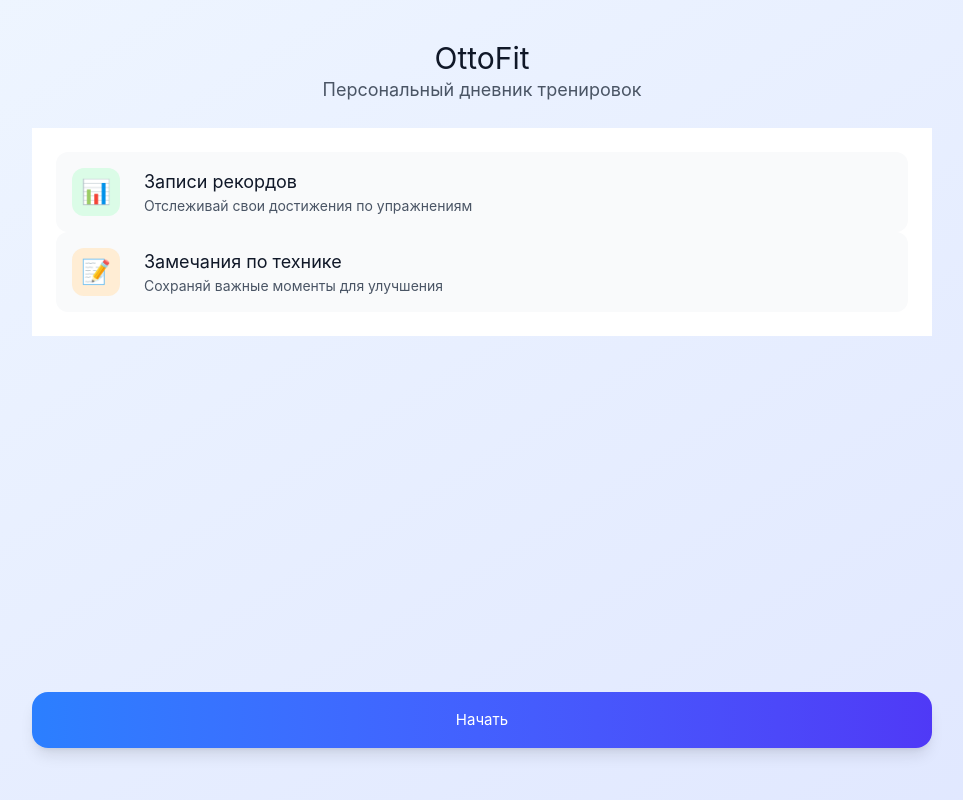
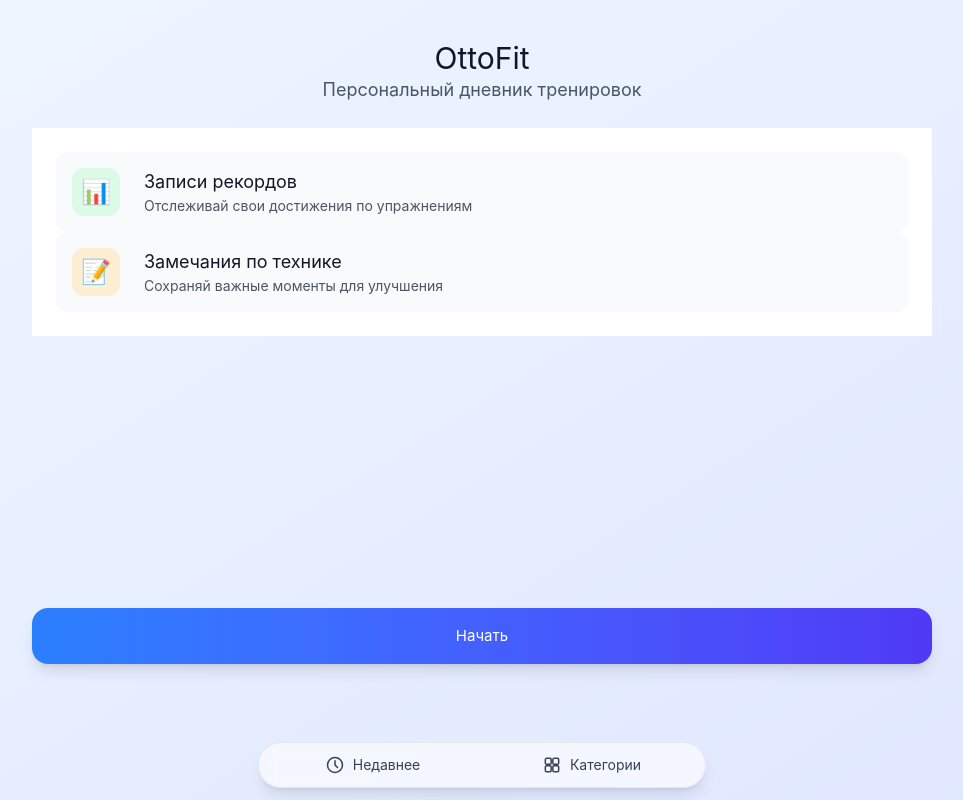
Before and after one commit to Vitokz/otto-fit, a Vue app: page /welcome in a window 1280 px wide. Shown: the whole page, without its empty margins (158-1121 px from the left). Built offline with nearby package versions, Linux system fonts and the light colour scheme; no server answers; the database is empty.

Commit message:
add router

```diff
--- a/src/App.vue
+++ b/src/App.vue
@@ -1,5 +1,5 @@
 <script setup lang="ts">
-import { RouterView, useRouter } from 'vue-router'
+import { RouterView, useRouter, useRoute, RouterLink } from 'vue-router'
 import { useTelegram } from '@/composables/useTelegram'
 import { useAuthStore } from '@/stores/auth'
 import { computed, watchEffect, onMounted } from 'vue'
@@ -7,6 +7,7 @@ import { computed, watchEffect, onMounted } from 'vue'
 const { isReady, user, webApp } = useTelegram()
 const authStore = useAuthStore()
 const router = useRouter()
+const route = useRoute()
 
 // Инициализируем авторизацию когда приложение готово
 onMounted(async () => {
@@ -58,6 +59,51 @@ watchEffect(() => {
       <main class="main-content">
         <RouterView />
       </main>
+
+      <!-- Global Bottom Navigation -->
+      <nav
+        role="navigation"
+        aria-label="Главная навигация"
+        class="fixed bottom-0 left-0 right-0 z-50 bg-transparent"
+      >
+        <div class="flex justify-center px-4 pt-2 pb-[calc(env(safe-area-inset-bottom)+12px)]">
+          <div class="w-full max-w-md rounded-full border border-gray-200 bg-white/80 shadow-lg backdrop-blur supports-[backdrop-filter]:bg-white/60 p-1">
+            <div class="flex">
+              <RouterLink
+                :to="{ name: 'recent' }"
+                class="flex-1 inline-flex items-center justify-center gap-2 rounded-full py-2 text-sm font-medium transition-colors focus:outline-none focus-visible:ring-2 focus-visible:ring-blue-500"
+                :class="route.name === 'recent' ? 'bg-blue-600 text-white shadow' : 'text-gray-700 hover:bg-gray-100'"
+                aria-label="Недавнее"
+                :aria-current="route.name === 'recent' ? 'page' : undefined"
+                tabindex="0"
+              >
+                <svg xmlns="http://www.w3.org/2000/svg" viewBox="0 0 24 24" fill="none" stroke="currentColor" stroke-width="1.8" stroke-linecap="round" stroke-linejoin="round" class="h-5 w-5">
+                  <circle cx="12" cy="12" r="9" />
+                  <path d="M12 7v5l3 3" />
+                </svg>
+                <span>Недавнее</span>
+              </RouterLink>
+
+              <RouterLink
+                :to="{ name: 'categories' }"
+                class="flex-1 inline-flex items-center justify-center gap-2 rounded-full py-2 text-sm font-medium transition-colors focus:outline-none focus-visible:ring-2 focus-visible:ring-blue-500"
+                :class="route.name === 'categories' ? 'bg-blue-600 text-white shadow' : 'text-gray-700 hover:bg-gray-100'"
+                aria-label="Категории"
+                :aria-current="route.name === 'categories' ? 'page' : undefined"
+                tabindex="0"
+              >
+                <svg xmlns="http://www.w3.org/2000/svg" viewBox="0 0 24 24" fill="none" stroke="currentColor" stroke-width="1.8" stroke-linecap="round" stroke-linejoin="round" class="h-5 w-5">
+                  <rect x="4" y="4" width="7" height="7" rx="1.5" />
+                  <rect x="13" y="4" width="7" height="7" rx="1.5" />
+                  <rect x="4" y="13" width="7" height="7" rx="1.5" />
+                  <rect x="13" y="13" width="7" height="7" rx="1.5" />
+                </svg>
+                <span>Категории</span>
+              </RouterLink>
+            </div>
+          </div>
+        </div>
+      </nav>
     </div>
   </div>
 </template>
@@ -139,6 +185,8 @@ watchEffect(() => {
 .main-content {
   flex: 1;
   padding: 1rem;
+  /* Leave space for the global bottom nav */
+  padding-bottom: calc(1rem + var(--bottom-nav-height, 0px));
 }
 
 /* Telegram-specific responsive adjustments */
--- a/src/assets/main.css
+++ b/src/assets/main.css
@@ -14,6 +14,8 @@
   --tg-button-color: #2481cc;
   --tg-button-text-color: #ffffff;
   --tg-secondary-bg-color: #f1f1f1;
+  /* Bottom navigation height for global layout spacing */
+  --bottom-nav-height: 84px;
 
   /* Safe area insets for Telegram Mini App */
   --tg-safe-area-inset-top: max(env(safe-area-inset-top), 20px);
@@ -156,7 +158,7 @@ button, [role="button"] {
   right: 0;
   bottom: 0;
   padding-top: var(--tg-safe-area-inset-top);
-  padding-bottom: var(--tg-safe-area-inset-bottom);
+  padding-bottom: calc(var(--tg-safe-area-inset-bottom) + var(--bottom-nav-height, 0px));
   padding-left: var(--tg-safe-area-inset-left);
   padding-right: var(--tg-safe-area-inset-right);
 }
--- a/src/views/HomeView.vue
+++ b/src/views/HomeView.vue
@@ -39,54 +39,7 @@ const isCategories = computed(() => route.name === 'categories')
 
     <!-- Основной контент и нижняя навигация для заполненного профиля -->
     <div v-else>
-      <div class="pb-[calc(env(safe-area-inset-bottom)+84px)]">
-        <router-view />
-      </div>
-
-      <!-- Bottom Navigation -->
-      <nav
-        role="navigation"
-        aria-label="Главная навигация"
-        class="fixed bottom-0 left-0 right-0 z-50 bg-transparent"
-      >
-        <div class="flex justify-center px-4 pt-2 pb-[calc(env(safe-area-inset-bottom)+12px)]">
-          <div class="w-full max-w-md rounded-full border border-gray-200 bg-white/80 shadow-lg backdrop-blur supports-[backdrop-filter]:bg-white/60 p-1">
-            <div class="flex">
-              <RouterLink
-                :to="{ name: 'recent' }"
-                class="flex-1 inline-flex items-center justify-center gap-2 rounded-full py-2 text-sm font-medium transition-colors focus:outline-none focus-visible:ring-2 focus-visible:ring-blue-500"
-                :class="isRecent ? 'bg-blue-600 text-white shadow' : 'text-gray-700 hover:bg-gray-100'"
-                aria-label="Недавнее"
-                :aria-current="isRecent ? 'page' : undefined"
-                tabindex="0"
-              >
-                <svg xmlns="http://www.w3.org/2000/svg" viewBox="0 0 24 24" fill="none" stroke="currentColor" stroke-width="1.8" stroke-linecap="round" stroke-linejoin="round" class="h-5 w-5">
-                  <circle cx="12" cy="12" r="9" />
-                  <path d="M12 7v5l3 3" />
-                </svg>
-                <span>Недавнее</span>
-              </RouterLink>
-
-              <RouterLink
-                :to="{ name: 'categories' }"
-                class="flex-1 inline-flex items-center justify-center gap-2 rounded-full py-2 text-sm font-medium transition-colors focus:outline-none focus-visible:ring-2 focus-visible:ring-blue-500"
-                :class="isCategories ? 'bg-blue-600 text-white shadow' : 'text-gray-700 hover:bg-gray-100'"
-                aria-label="Категории"
-                :aria-current="isCategories ? 'page' : undefined"
-                tabindex="0"
-              >
-                <svg xmlns="http://www.w3.org/2000/svg" viewBox="0 0 24 24" fill="none" stroke="currentColor" stroke-width="1.8" stroke-linecap="round" stroke-linejoin="round" class="h-5 w-5">
-                  <rect x="4" y="4" width="7" height="7" rx="1.5" />
-                  <rect x="13" y="4" width="7" height="7" rx="1.5" />
-                  <rect x="4" y="13" width="7" height="7" rx="1.5" />
-                  <rect x="13" y="13" width="7" height="7" rx="1.5" />
-                </svg>
-                <span>Категории</span>
-              </RouterLink>
-            </div>
-          </div>
-        </div>
-      </nav>
+      <router-view />
     </div>
   </div>
 </template>
```
